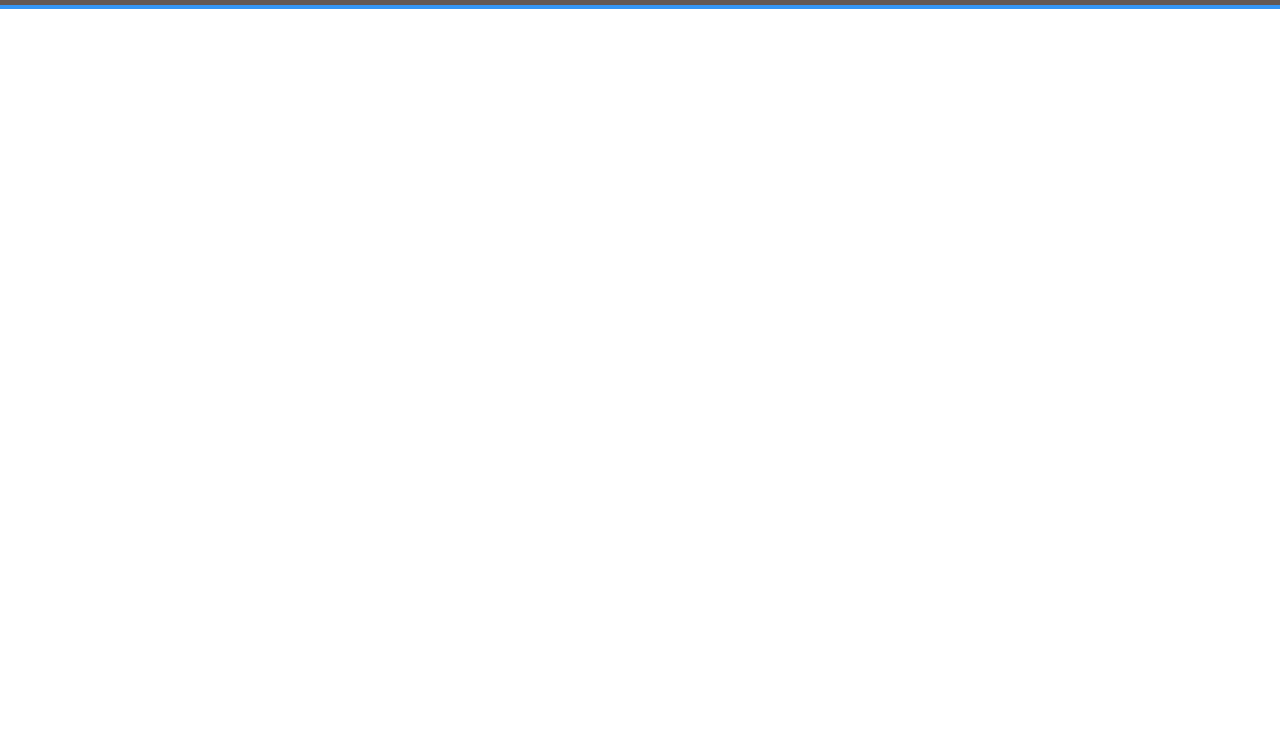
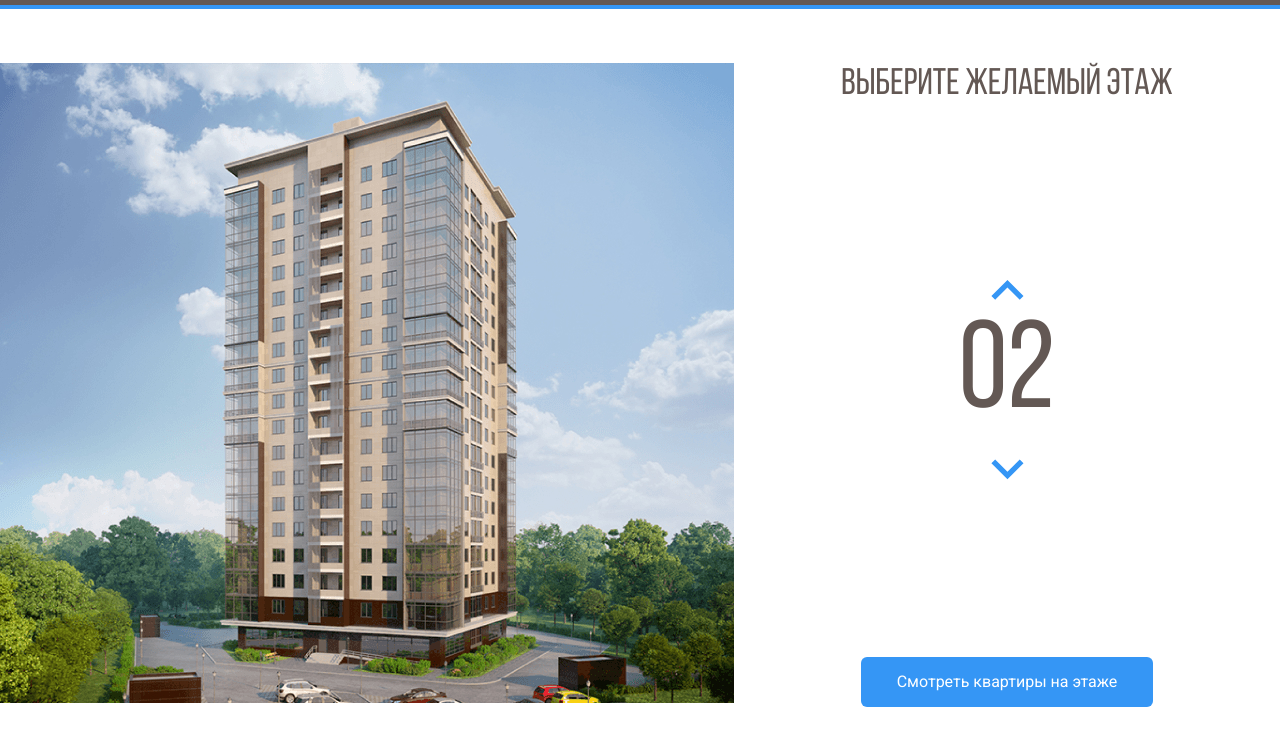
Before and after one commit to alashchev17/melody, a plain HTML site: page index.html in a window 1280 px wide. Shown: the part 51-796 px from the top of the page. Drawn offline with Linux system fonts and the light colour scheme.

Commit message:
create: created main section

```diff
--- a/index.html
+++ b/index.html
@@ -37,5 +37,59 @@
       </div>
       <!-- /.header__navbar -->
     </header>
+    <main class="main">
+      <div class="image main__image">
+        <svg
+          class="image__icon"
+          width="734"
+          height="640"
+          viewBox="0 0 734 640"
+          fill="none"
+          xmlns="http://www.w3.org/2000/svg"
+          xmlns:xlink="http://www.w3.org/1999/xlink"
+        >
+          <rect width="734" height="640" fill="url(#pattern0)" />
+          <defs>
+            <pattern id="pattern0" patternContentUnits="objectBoundingBox" width="1" height="1">
+              <use xlink:href="#image0" transform="translate(-0.00408719) scale(0.0013624 0.0015625)" />
+            </pattern>
+            <image id="image0" width="740" height="640" xlink:href="./img/home.jpg" />
+          </defs>
+          <path d="M224 526L444.8 534L514 520.3V542L445.5 561.7L224 550.7V526Z" fill="#3595F6" fill-opacity="0.75" />
+          <path d="M224 526V501L444.3 504.3L514 501V521L444.7 534L224 526Z" fill="#3595F6" fill-opacity="0.75" />
+          <path d="M224 501V476H445H514V499L446 506L224 501Z" fill="#3595F6" fill-opacity="0.75" />
+          <path d="M224 477V452L445.3 448.3L513 455V477H445" fill="#3595F6" fill-opacity="0.75" />
+          <path d="M224 452V426L445.5 422.7L514 433.7V455L445 448.3L224 452Z" fill="#3595F6" fill-opacity="0.75" />
+          <path d="M224 427V403.3L445 391L516 414V435.3L445 423L224 427Z" fill="#3595F6" fill-opacity="0.75" />
+          <path d="M224 405V380L446.2 363.7L516 392.3V413L445.7 391.3L224 405Z" fill="#3595F6" fill-opacity="0.75" />
+          <path d="M224 381V356L446.5 335.7L516 372.3V393L444 364.3L224 381Z" fill="#3595F6" fill-opacity="0.75" />
+          <path d="M224 357V333L447 308.3L516 352.3V374L446.7 336L224 357Z" fill="#3595F6" fill-opacity="0.75" />
+          <path d="M224 333V309L446.5 280.3L516 331.3V352L445.7 309.7L224 333Z" fill="#3595F6" fill-opacity="0.75" />
+          <path d="M224 309V285L446.3 252L517 311.3V331L447 280.3L224 309Z" fill="#3595F6" fill-opacity="0.75" />
+          <path d="M224 285V261L445.2 226L515 290V311L446.3 252.7L224 285Z" fill="#3595F6" fill-opacity="0.75" />
+          <path d="M224 262V237L446.3 199L515 269.3V290L446 226L224 262Z" fill="#3595F6" fill-opacity="0.75" />
+          <path d="M224 239V214L444.8 170.3L515 249.3V272L446 198.7L224 239Z" fill="#3595F6" fill-opacity="0.75" />
+          <path d="M224 215V190L444 142L514 227V250L443.3 170.7L224 215Z" fill="#3595F6" fill-opacity="0.75" />
+          <path d="M224 190V165L443.8 113L515 205.3V228L445.3 141.7L224 190Z" fill="#3595F6" fill-opacity="0.75" />
+          <path d="M224 165V139L446 82.3L515 184V205L445.7 113.3L224 165Z" fill="#3595F6" fill-opacity="0.75" />
+        </svg>
+      </div>
+      <!-- /.main__image -->
+      <div class="content main__content">
+        <h2 class="content__title">Выберите желаемый этаж</h2>
+        <div class="counter counter__group">
+          <button class="counter__button counter__up">
+            <img class="counter__arrow" src="./img/counter-up.svg" alt="Icon: Arrow Up" />
+          </button>
+          <span class="counter__text">02</span>
+          <button class="counter__button counter__down">
+            <img class="counter__arrow" src="./img/counter-down.svg" alt="Icon: Arrow Down" />
+          </button>
+        </div>
+        <!-- /.counter-group -->
+        <button class="button button__primary">Смотреть квартиры на этаже</button>
+      </div>
+      <!-- /.main__content -->
+    </main>
   </body>
 </html>
--- a/sass/_settings.sass
+++ b/sass/_settings.sass
@@ -1,5 +1,11 @@
 @import url('https://fonts.googleapis.com/css2?family=Roboto:wght@400;700&display=swap');
 // font-family: 'Roboto', sans-serif
+@font-face
+  font-family: 'Bebas Neue'
+  src: local('Bebas Neue Regular Regular'), local('BebasNeueRegular'), url('../fonts/BebasNeueRegular.woff2') format('woff2'), url('../fonts/BebasNeueRegular.woff') format('woff')
+  font-weight: normal
+  font-style: normal
+  font-display: swap
 *, *::before, *::after
   box-sizing: border-box
 body
@@ -9,3 +15,12 @@ body
 a
   text-decoration: none
   color: inherit
+.button
+  padding: 16px 36px
+  color: $light
+  border: none
+  outline: none
+  cursor: pointer
+  &__primary
+    background: $blue
+    border-radius: 6px
--- a/sass/_variables.sass
+++ b/sass/_variables.sass
@@ -1,3 +1,4 @@
 $header-bg: #635854
 $light: #ffffff
 $blue: #3596F5
+$content-color: #635854
--- /dev/null
+++ b/sass/blocks/_main.sass
@@ -0,0 +1,43 @@
+.main
+  max-width: 1280px
+  margin: 0 auto
+  padding: 54px 0 0 0
+  display: flex
+  &__content
+    flex-grow: 1
+    text-align: center
+    display: flex
+    flex-direction: column
+    justify-content: space-between
+    align-items: center
+.image
+  &__icon
+    path
+      opacity: 0
+      cursor: pointer
+      &:hover
+        opacity: 0.75
+.content
+  &__title
+    font-family: 'Bebas Neue', sans-serif
+    font-size: 37px
+    line-height: 44px
+    font-weight: 400
+    color: $content-color
+    margin: 0
+.counter
+  color: $content-color
+  &__group
+    display: flex
+    flex-direction: column
+    align-items: center
+  &__button
+    background: $light
+    border: none
+    outline: none
+    cursor: pointer
+  &__text
+    font-family: 'Bebas Neue', sans-serif
+    font-weight: 400
+    font-size: 124px
+    margin-bottom: 10px
--- a/sass/main.sass
+++ b/sass/main.sass
@@ -2,3 +2,4 @@
 @import 'variables'
 @import 'settings'
 @import 'blocks/header'
+@import 'blocks/main'
```
Also changed, not shown: css/main.css, fonts/BebasNeueCyrillic.woff (added), fonts/BebasNeueCyrillic.woff2 (added), fonts/BebasNeueRegular.woff (added), fonts/BebasNeueRegular.woff2 (added), img/Group 3.svg (added), img/counter-down.svg (added), img/counter-up.svg (added), img/home.jpg (added), 1 other file.
